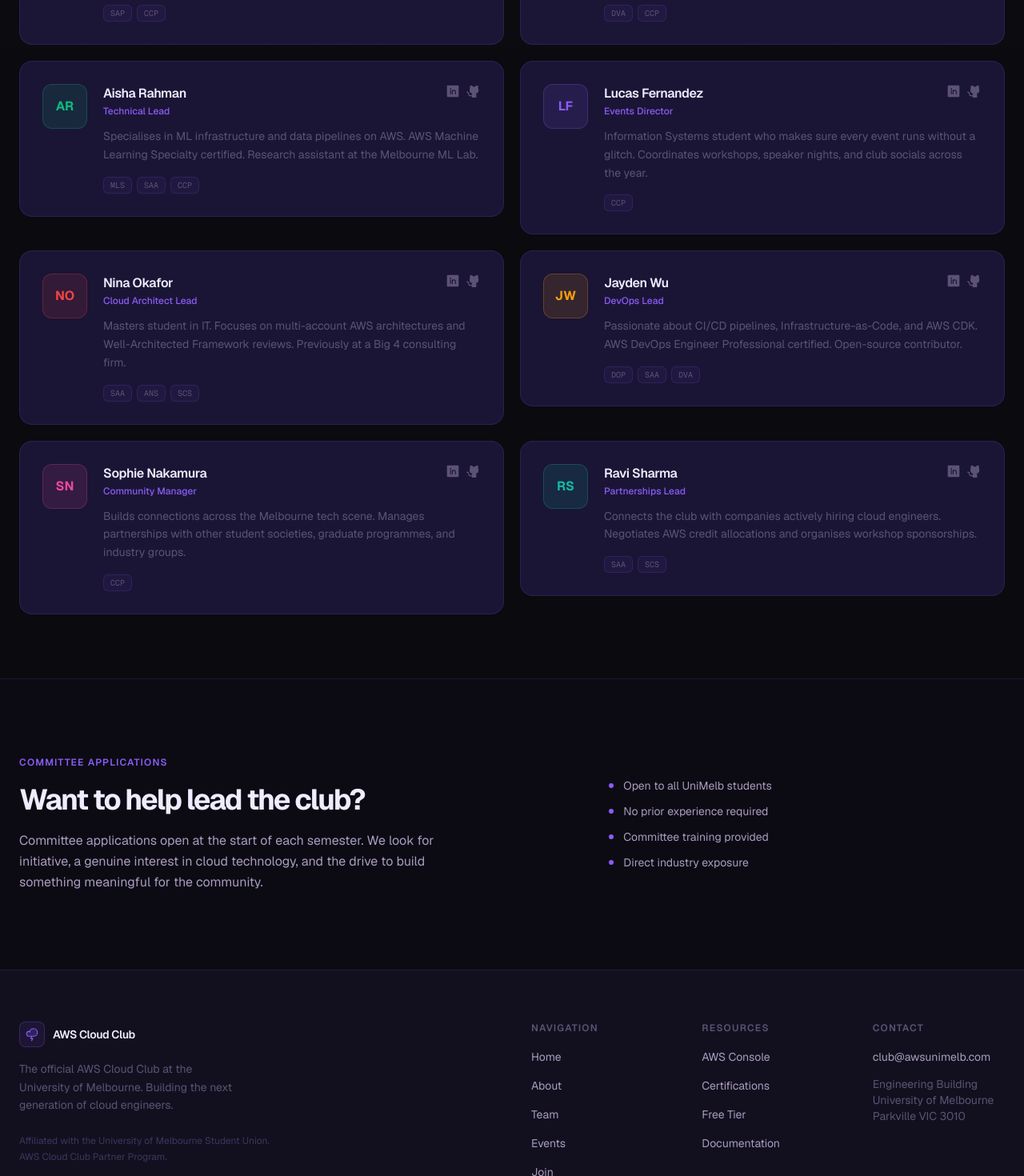
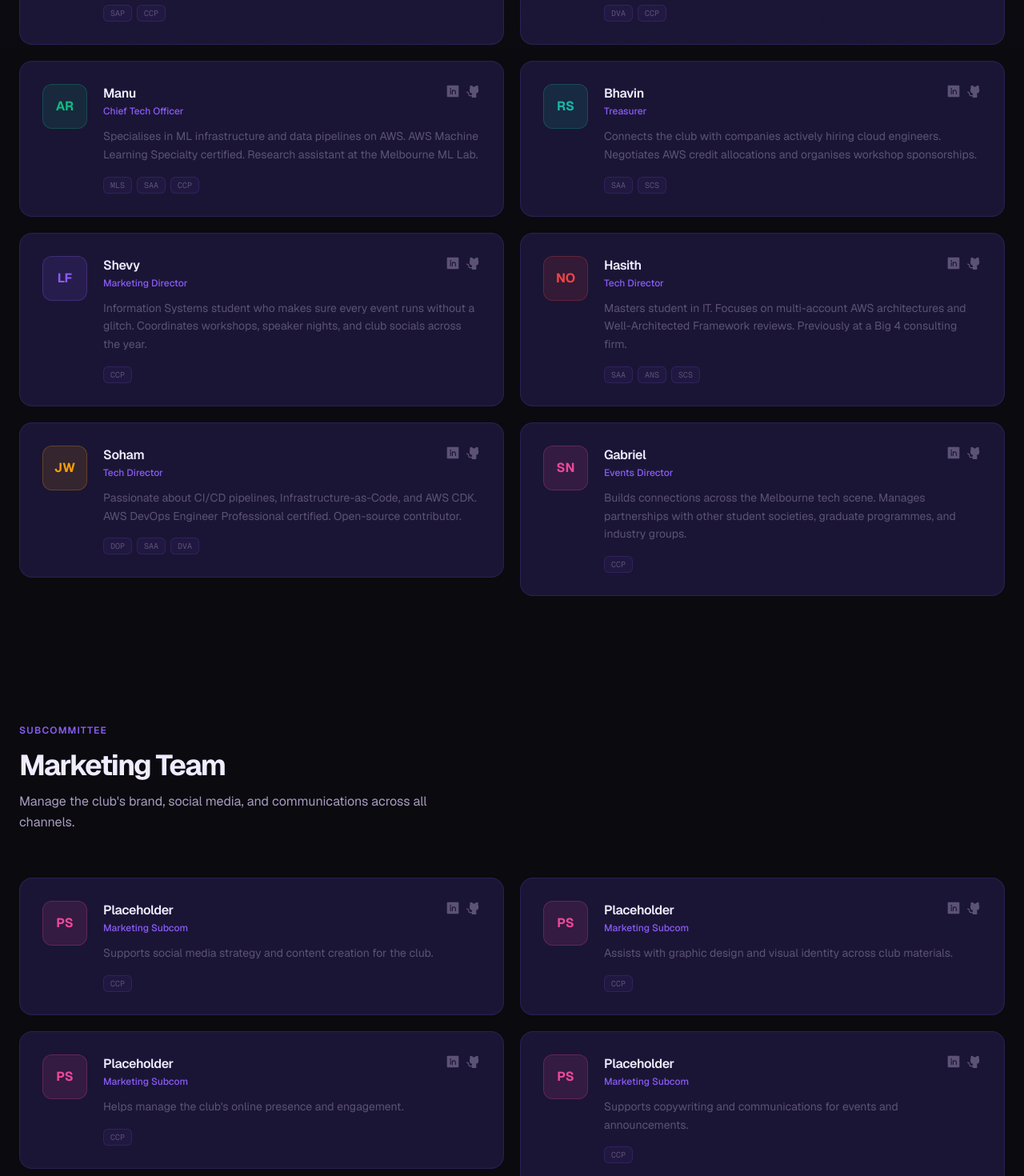
Before and after one commit to AWS-Cloud-Club-UniMelb/AWS-Cloud-Club-Website, a Next.js app: page /team in a window 1280 px wide. Shown: the part 740-2210 px from the top of the page at 80% size. Built offline with nearby package versions, Linux system fonts and the light colour scheme.

Commit message:
updating team page replacing some placeholder text and incorporating subcom sections

```diff
--- a/app/team/page.tsx
+++ b/app/team/page.tsx
@@ -1,72 +1,231 @@
-import AnimatedSection from '@/components/AnimatedSection'
-import TeamCard from '@/components/TeamCard'
+import AnimatedSection from "@/components/AnimatedSection";
+import TeamCard from "@/components/TeamCard";
 
 const team = [
   {
-    name: 'Priya Mehta',
-    role: 'Club President',
-    bio: 'Final-year Computer Science student. AWS Solutions Architect Professional certified. Previously interned at Atlassian on their infrastructure team.',
-    certifications: ['SAP', 'CCP'],
-    initials: 'PM',
-    hue: 'rgba(107,63,212,',
+    name: "Agam",
+    role: "Club President",
+    bio: "Final-year Computer Science student. AWS Solutions Architect Professional certified. Previously interned at Atlassian on their infrastructure team.",
+    certifications: ["SAP", "CCP"],
+    initials: "PM",
+    hue: "rgba(107,63,212,",
   },
   {
-    name: 'Marcus Chen',
-    role: 'Vice President',
-    bio: 'Software Engineering student specialising in distributed systems. AWS Developer Associate certified. Building developer tooling at a Melbourne startup.',
-    certifications: ['DVA', 'CCP'],
-    initials: 'MC',
-    hue: 'rgba(59,130,246,',
+    name: "Kaavya",
+    role: "Vice President",
+    bio: "Software Engineering student specialising in distributed systems. AWS Developer Associate certified. Building developer tooling at a Melbourne startup.",
+    certifications: ["DVA", "CCP"],
+    initials: "MC",
+    hue: "rgba(59,130,246,",
   },
   {
-    name: 'Aisha Rahman',
-    role: 'Technical Lead',
-    bio: 'Specialises in ML infrastructure and data pipelines on AWS. AWS Machine Learning Specialty certified. Research assistant at the Melbourne ML Lab.',
-    certifications: ['MLS', 'SAA', 'CCP'],
-    initials: 'AR',
-    hue: 'rgba(16,185,129,',
+    name: "Manu",
+    role: "Chief Tech Officer",
+    bio: "Specialises in ML infrastructure and data pipelines on AWS. AWS Machine Learning Specialty certified. Research assistant at the Melbourne ML Lab.",
+    certifications: ["MLS", "SAA", "CCP"],
+    initials: "AR",
+    hue: "rgba(16,185,129,",
   },
   {
-    name: 'Lucas Fernandez',
-    role: 'Events Director',
-    bio: 'Information Systems student who makes sure every event runs without a glitch. Coordinates workshops, speaker nights, and club socials across the year.',
-    certifications: ['CCP'],
-    initials: 'LF',
-    hue: 'rgba(139,92,246,',
+    name: "Bhavin",
+    role: "Treasurer",
+    bio: "Connects the club with companies actively hiring cloud engineers. Negotiates AWS credit allocations and organises workshop sponsorships.",
+    certifications: ["SAA", "SCS"],
+    initials: "RS",
+    hue: "rgba(20,184,166,",
   },
   {
-    name: 'Nina Okafor',
-    role: 'Cloud Architect Lead',
-    bio: "Masters student in IT. Focuses on multi-account AWS architectures and Well-Architected Framework reviews. Previously at a Big 4 consulting firm.",
-    certifications: ['SAA', 'ANS', 'SCS'],
-    initials: 'NO',
-    hue: 'rgba(239,68,68,',
+    name: "Shevy",
+    role: "Marketing Director",
+    bio: "Information Systems student who makes sure every event runs without a glitch. Coordinates workshops, speaker nights, and club socials across the year.",
+    certifications: ["CCP"],
+    initials: "LF",
+    hue: "rgba(139,92,246,",
   },
   {
-    name: 'Jayden Wu',
-    role: 'DevOps Lead',
-    bio: 'Passionate about CI/CD pipelines, Infrastructure-as-Code, and AWS CDK. AWS DevOps Engineer Professional certified. Open-source contributor.',
-    certifications: ['DOP', 'SAA', 'DVA'],
-    initials: 'JW',
-    hue: 'rgba(245,158,11,',
+    name: "Hasith",
+    role: "Tech Director",
+    bio: "Masters student in IT. Focuses on multi-account AWS architectures and Well-Architected Framework reviews. Previously at a Big 4 consulting firm.",
+    certifications: ["SAA", "ANS", "SCS"],
+    initials: "NO",
+    hue: "rgba(239,68,68,",
   },
   {
-    name: 'Sophie Nakamura',
-    role: 'Community Manager',
-    bio: 'Builds connections across the Melbourne tech scene. Manages partnerships with other student societies, graduate programmes, and industry groups.',
-    certifications: ['CCP'],
-    initials: 'SN',
-    hue: 'rgba(236,72,153,',
+    name: "Soham",
+    role: "Tech Director",
+    bio: "Passionate about CI/CD pipelines, Infrastructure-as-Code, and AWS CDK. AWS DevOps Engineer Professional certified. Open-source contributor.",
+    certifications: ["DOP", "SAA", "DVA"],
+    initials: "JW",
+    hue: "rgba(245,158,11,",
   },
   {
-    name: 'Ravi Sharma',
-    role: 'Partnerships Lead',
-    bio: 'Connects the club with companies actively hiring cloud engineers. Negotiates AWS credit allocations and organises workshop sponsorships.',
-    certifications: ['SAA', 'SCS'],
-    initials: 'RS',
-    hue: 'rgba(20,184,166,',
+    name: "Gabriel",
+    role: "Events Director",
+    bio: "Builds connections across the Melbourne tech scene. Manages partnerships with other student societies, graduate programmes, and industry groups.",
+    certifications: ["CCP"],
+    initials: "SN",
+    hue: "rgba(236,72,153,",
   },
-]
+];
+
+const subcomTeams = [
+  {
+    team: "Marketing",
+    description:
+      "Manage the club's brand, social media, and communications across all channels.",
+    members: [
+      {
+        name: "Placeholder",
+        role: "Marketing Subcom",
+        bio: "Supports social media strategy and content creation for the club.",
+        certifications: ["CCP"],
+        initials: "PS",
+        hue: "rgba(236,72,153,",
+      },
+      {
+        name: "Placeholder",
+        role: "Marketing Subcom",
+        bio: "Assists with graphic design and visual identity across club materials.",
+        certifications: ["CCP"],
+        initials: "PS",
+        hue: "rgba(236,72,153,",
+      },
+      {
+        name: "Placeholder",
+        role: "Marketing Subcom",
+        bio: "Helps manage the club's online presence and engagement.",
+        certifications: ["CCP"],
+        initials: "PS",
+        hue: "rgba(236,72,153,",
+      },
+      {
+        name: "Placeholder",
+        role: "Marketing Subcom",
+        bio: "Supports copywriting and communications for events and announcements.",
+        certifications: ["CCP"],
+        initials: "PS",
+        hue: "rgba(236,72,153,",
+      },
+    ],
+  },
+  {
+    team: "Events",
+    description:
+      "Plan and deliver workshops, networking nights, hackathons, and social events.",
+    members: [
+      {
+        name: "Placeholder",
+        role: "Events Subcom",
+        bio: "Assists with logistics and coordination for club workshops and events.",
+        certifications: ["CCP"],
+        initials: "PS",
+        hue: "rgba(245,158,11,",
+      },
+      {
+        name: "Placeholder",
+        role: "Events Subcom",
+        bio: "Helps manage venue bookings and event setup across the semester.",
+        certifications: ["CCP"],
+        initials: "PS",
+        hue: "rgba(245,158,11,",
+      },
+      {
+        name: "Placeholder",
+        role: "Events Subcom",
+        bio: "Supports speaker night coordination and industry guest liaison.",
+        certifications: ["CCP"],
+        initials: "PS",
+        hue: "rgba(245,158,11,",
+      },
+      {
+        name: "Placeholder",
+        role: "Events Subcom",
+        bio: "Assists with hackathon planning and participant experience.",
+        certifications: ["CCP"],
+        initials: "PS",
+        hue: "rgba(245,158,11,",
+      },
+    ],
+  },
+  {
+    team: "Tech",
+    description:
+      "Build and maintain the club's technical infrastructure, tools, and workshop content.",
+    members: [
+      {
+        name: "Raghav",
+        role: "Web Developer",
+        bio: "Full-stack developer.",
+        certifications: ["CCP"],
+        initials: "PS",
+        hue: "rgba(59,130,246,",
+      },
+      {
+        name: "Claire",
+        role: "Web Developer",
+        bio: "Full-stack developer.",
+        certifications: ["CCP"],
+        initials: "PS",
+        hue: "rgba(59,130,246,",
+      },
+      {
+        name: "Placeholder",
+        role: "Tech Subcom",
+        bio: "Supports cloud infrastructure setup for club projects and events.",
+        certifications: ["CCP"],
+        initials: "PS",
+        hue: "rgba(59,130,246,",
+      },
+      {
+        name: "Placeholder",
+        role: "Tech Subcom",
+        bio: "Contributes to certification study resources and member tooling.",
+        certifications: ["CCP"],
+        initials: "PS",
+        hue: "rgba(59,130,246,",
+      },
+    ],
+  },
+  {
+    team: "Admin",
+    description:
+      "Keep the club running smoothly through finance, operations, and member management.",
+    members: [
+      {
+        name: "Placeholder",
+        role: "Admin Subcom",
+        bio: "Assists with membership records and club administration tasks.",
+        certifications: ["CCP"],
+        initials: "PS",
+        hue: "rgba(16,185,129,",
+      },
+      {
+        name: "Placeholder",
+        role: "Admin Subcom",
+        bio: "Supports budgeting and financial tracking across club activities.",
+        certifications: ["CCP"],
+        initials: "PS",
+        hue: "rgba(16,185,129,",
+      },
+      {
+        name: "Placeholder",
+        role: "Admin Subcom",
+        bio: "Helps coordinate internal communications and committee operations.",
+        certifications: ["CCP"],
+        initials: "PS",
+        hue: "rgba(16,185,129,",
+      },
+      {
+        name: "Placeholder",
+        role: "Admin Subcom",
+        bio: "Assists with sponsorship documentation and partner onboarding.",
+        certifications: ["CCP"],
+        initials: "PS",
+        hue: "rgba(16,185,129,",
+      },
+    ],
+  },
+];
 
 export default function TeamPage() {
   return (
@@ -76,25 +235,43 @@ export default function TeamPage() {
         className="relative pt-40 pb-20 grid-bg overflow-hidden"
         style={{
           background:
-            'radial-gradient(ellipse 50% 60% at 80% 40%, rgba(107,63,212,0.08), transparent 65%), var(--color-bg-primary)',
+            "radial-gradient(ellipse 50% 60% at 80% 40%, rgba(107,63,212,0.08), transparent 65%), var(--color-bg-primary)",
         }}
       >
-        <div className="absolute bottom-0 left-0 right-0 h-32 pointer-events-none"
-          style={{ background: 'linear-gradient(to top, var(--color-bg-primary), transparent)' }} />
+        <div
+          className="absolute bottom-0 left-0 right-0 h-32 pointer-events-none"
+          style={{
+            background:
+              "linear-gradient(to top, var(--color-bg-primary), transparent)",
+          }}
+        />
         <div className="max-w-7xl mx-auto px-6">
           <AnimatedSection>
-            <p className="text-xs font-semibold uppercase tracking-widest mb-5" style={{ color: '#8B5CF6' }}>The team</p>
+            <p
+              className="text-xs font-semibold uppercase tracking-widest mb-5"
+              style={{ color: "#8B5CF6" }}
+            >
+              The team
+            </p>
           </AnimatedSection>
           <AnimatedSection delay={0.06}>
-            <h1 className="text-5xl md:text-6xl lg:text-7xl font-bold tracking-tighter leading-[1.02] max-w-3xl mb-6" style={{ color: '#F0ECFF' }}>
+            <h1
+              className="text-5xl md:text-6xl lg:text-7xl font-bold tracking-tighter leading-[1.02] max-w-3xl mb-6"
+              style={{ color: "#F0ECFF" }}
+            >
               The people
-              <br /><span style={{ color: '#5C5275' }}>behind the club.</span>
+              <br />
+              <span style={{ color: "#5C5275" }}>behind the club.</span>
             </h1>
           </AnimatedSection>
           <AnimatedSection delay={0.12}>
-            <p className="text-base leading-relaxed max-w-[52ch]" style={{ color: '#A99CC0' }}>
-              A committee of eight students dedicated to building Melbourne&apos;s
-              strongest AWS learning community from the ground up.
+            <p
+              className="text-base leading-relaxed max-w-[52ch]"
+              style={{ color: "#A99CC0" }}
+            >
+              A committee of eight students dedicated to building
+              Melbourne&apos;s strongest AWS learning community from the ground
+              up.
             </p>
           </AnimatedSection>
         </div>
@@ -111,33 +288,97 @@ export default function TeamPage() {
         </div>
       </section>
 
+      {/* Subcom Teams */}
+      {subcomTeams.map((group, gi) => (
+        <section
+          key={group.team}
+          className="py-20 max-w-7xl mx-auto px-6"
+          style={gi !== 0 ? { borderTop: "1px solid var(--color-border)" } : {}}
+        >
+          <AnimatedSection>
+            <div className="mb-14">
+              <p
+                className="text-xs font-semibold uppercase tracking-widest mb-4"
+                style={{ color: "#8B5CF6" }}
+              >
+                Subcommittee
+              </p>
+              <h2
+                className="text-4xl font-bold tracking-tighter mb-3"
+                style={{ color: "#F0ECFF" }}
+              >
+                {group.team} Team
+              </h2>
+              <p
+                className="text-base leading-relaxed max-w-[52ch]"
+                style={{ color: "#A99CC0" }}
+              >
+                {group.description}
+              </p>
+            </div>
+          </AnimatedSection>
+          <div className="grid grid-cols-1 md:grid-cols-2 gap-5">
+            {group.members.map((member, i) => (
+              <AnimatedSection key={group.team + i} delay={i * 0.07}>
+                <TeamCard {...member} />
+              </AnimatedSection>
+            ))}
+          </div>
+        </section>
+      ))}
+
       {/* Join the team */}
-      <section className="py-24" style={{ borderTop: '1px solid var(--color-border)', background: 'rgba(18,16,30,0.3)' }}>
+      <section
+        className="py-24"
+        style={{
+          borderTop: "1px solid var(--color-border)",
+          background: "rgba(18,16,30,0.3)",
+        }}
+      >
         <div className="max-w-7xl mx-auto px-6">
           <div className="grid grid-cols-1 lg:grid-cols-12 gap-8 items-center">
             <AnimatedSection direction="left" className="lg:col-span-7">
-              <p className="text-xs font-semibold uppercase tracking-widest mb-4" style={{ color: '#8B5CF6' }}>
+              <p
+                className="text-xs font-semibold uppercase tracking-widest mb-4"
+                style={{ color: "#8B5CF6" }}
+              >
                 Committee applications
               </p>
-              <h2 className="text-3xl md:text-4xl font-bold tracking-tighter leading-tight mb-4" style={{ color: '#F0ECFF' }}>
+              <h2
+                className="text-3xl md:text-4xl font-bold tracking-tighter leading-tight mb-4"
+                style={{ color: "#F0ECFF" }}
+              >
                 Want to help lead the club?
               </h2>
-              <p className="text-base leading-relaxed max-w-[50ch]" style={{ color: '#A99CC0' }}>
-                Committee applications open at the start of each semester. We look for initiative, a genuine
-                interest in cloud technology, and the drive to build something meaningful for the community.
+              <p
+                className="text-base leading-relaxed max-w-[50ch]"
+                style={{ color: "#A99CC0" }}
+              >
+                Committee applications open at the start of each semester. We
+                look for initiative, a genuine interest in cloud technology, and
+                the drive to build something meaningful for the community.
               </p>
             </AnimatedSection>
-            <AnimatedSection direction="right" delay={0.1} className="lg:col-span-5">
+            <AnimatedSection
+              direction="right"
+              delay={0.1}
+              className="lg:col-span-5"
+            >
               <div className="space-y-3">
                 {[
-                  'Open to all UniMelb students',
-                  'No prior experience required',
-                  'Committee training provided',
-                  'Direct industry exposure',
-                ].map(point => (
+                  "Open to all UniMelb students",
+                  "No prior experience required",
+                  "Committee training provided",
+                  "Direct industry exposure",
+                ].map((point) => (
                   <div key={point} className="flex items-center gap-3">
-                    <div className="w-1.5 h-1.5 rounded-full shrink-0" style={{ background: '#8B5CF6' }} />
-                    <span className="text-sm" style={{ color: '#A99CC0' }}>{point}</span>
+                    <div
+                      className="w-1.5 h-1.5 rounded-full shrink-0"
+                      style={{ background: "#8B5CF6" }}
+                    />
+                    <span className="text-sm" style={{ color: "#A99CC0" }}>
+                      {point}
+                    </span>
                   </div>
                 ))}
               </div>
@@ -146,5 +387,5 @@ export default function TeamPage() {
         </div>
       </section>
     </>
-  )
+  );
 }
```
